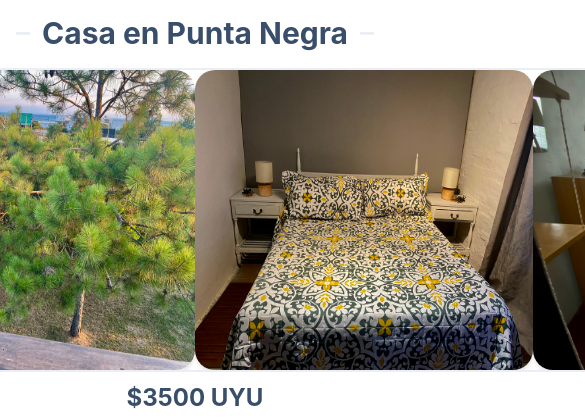
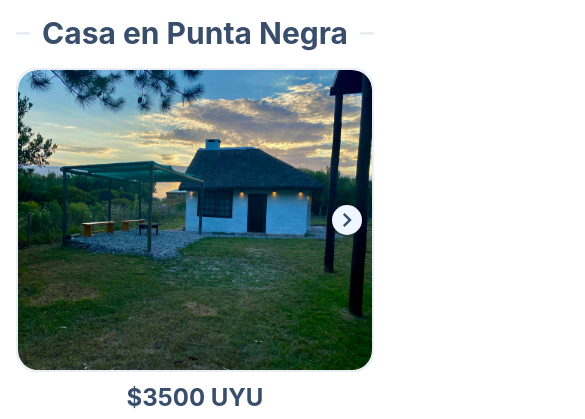
Before and after one commit to en44no/silvia-alquileres, a Next.js app: page /property/punta-negra in a window 390 px wide. Shown: the part 168-587 px from the top of the page, 585 px wide, since content can reach past the window. Built offline with nearby package versions, Linux system fonts and the light colour scheme.

Commit message:
Revert fixes

```diff
--- a/components/MyCarousel.jsx
+++ b/components/MyCarousel.jsx
@@ -18,14 +18,9 @@ const MyCarousel = (props) => {
   const [loaded, setLoaded] = useState(false);
   const [sliderRef, instanceRef] = useKeenSlider({
     loop: false,
-    mode: "free-snap",
+    mode: "snap",
     rtl: false,
-    slides: { perView: 1, spacing: 0 },
-    breakpoints: {
-      "(min-width: 600px)": {
-        slides: { perView: 1 },
-      },
-    },
+    slides: { perView: "auto" },
     initial: 0,
     slideChanged(slider) {
       setCurrentSlide(slider.track.details.rel);
--- a/styles/globals.css
+++ b/styles/globals.css
@@ -201,15 +201,3 @@ a {
   overflow: hidden;
   position: relative;
 }
-
-.keen-slider {
-  display: flex;
-  flex-wrap: nowrap;
-  overflow: hidden;
-}
-
-.keen-slider__slide {
-  flex: 0 0 auto;
-  width: 100%;
-  transition: transform 0.3s ease;
-}
```
